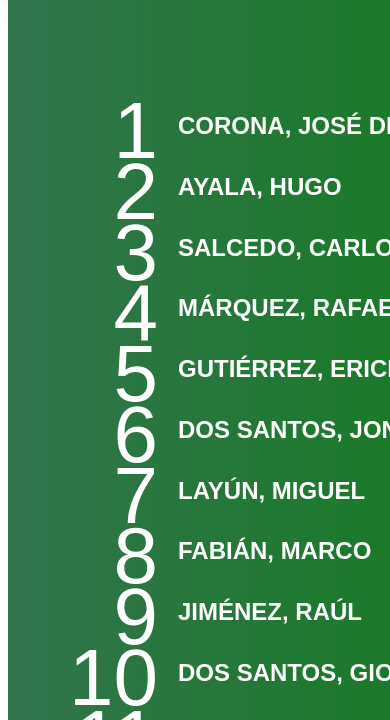
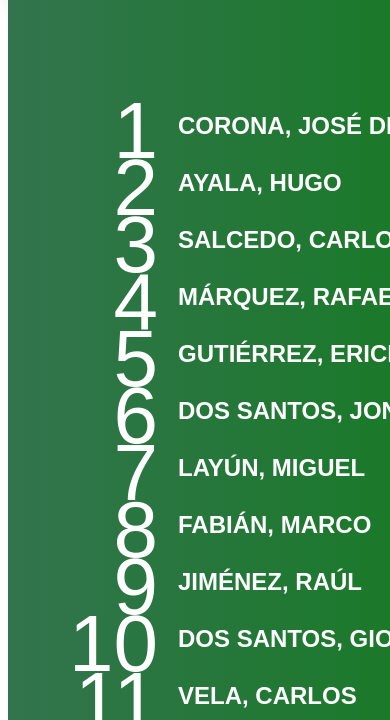
Before and after one commit to willcapellaro/JerseyNumbers, a plain HTML site: page index.html in a window 390 px wide. Shown: the part 81-801 px from the top of the page. Drawn offline with Linux system fonts and the light colour scheme.

Commit message:
new styles dragged in

```diff
--- a/style.css
+++ b/style.css
@@ -49,7 +49,7 @@ li.playerBox {
 	padding-right: 20px;
 	padding-top: 5px;
 	font-family: "FFF World Cup 2018 Adidas", Trebuchet, "Work Sans", arial;
-	font-weight: 100;
+	font-weight: 500;
 
 }
 
@@ -60,7 +60,7 @@ ul {
 
 li {
 	transition: all .2s ease-in-out;
-	margin-bottom: 4vh;
+	margin-bottom: 30px;
 	font-size: 24px;
 	text-transform: uppercase;
 }
@@ -171,7 +171,7 @@ ul {
 
 li {
 	transition: all .2s ease-in-out;
-	margin-bottom: 4vh;
+	margin-bottom: 30px;
 	font-size: 24px;
 	text-transform: uppercase;
 }
```
